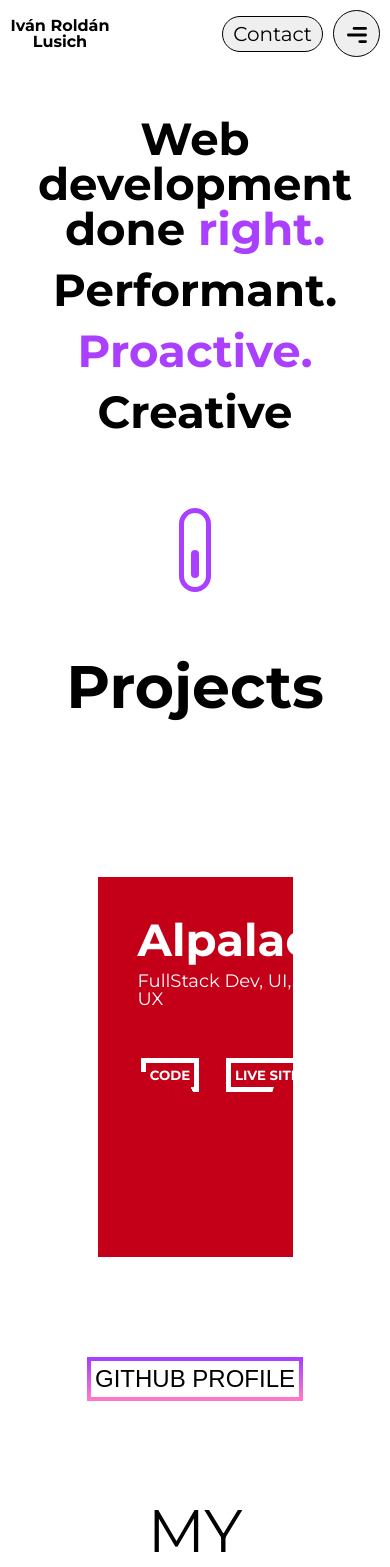
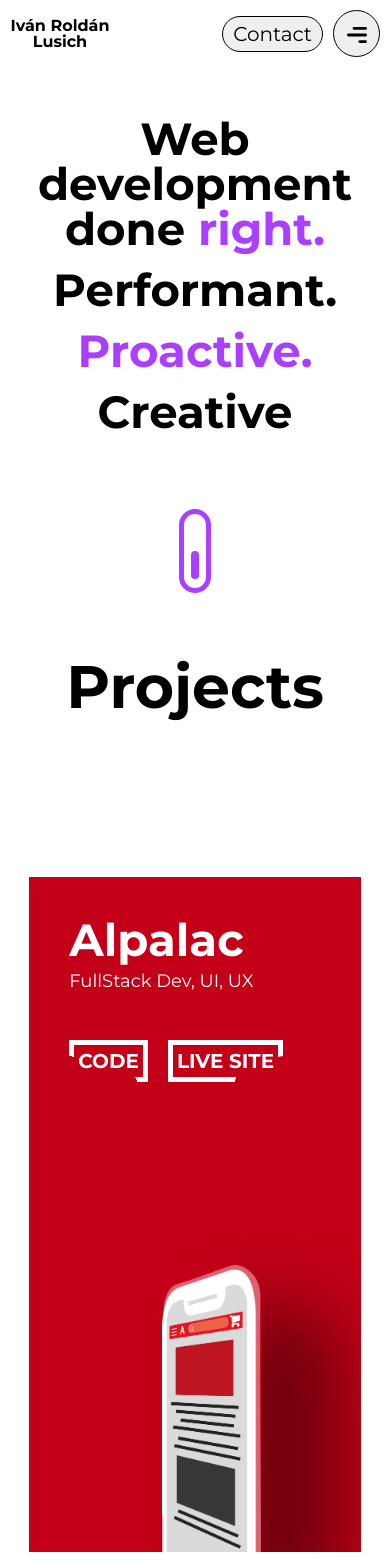
Before and after one commit to ivaanrl/newPortfolio, a Next.js app: page / in a window 390 px wide. Shown: the top 1567 px of the page. Built offline with nearby package versions, Linux system fonts and the light colour scheme.

Commit message:
improve responsiveness

```diff
--- a/containers/projects/firstProject.tsx
+++ b/containers/projects/firstProject.tsx
@@ -40,7 +40,7 @@ const FirstProject = () => {
   };
 
   const [isHovered, setIsHovered] = useState<boolean>(false);
-
+  const [isSVGButtonHovered, setIsSVGButtonHovered] = useState<boolean>(false);
   const handleMouseEnter = () => {
     setIsHovered(true);
   };
@@ -77,13 +77,11 @@ const FirstProject = () => {
             className={styles.image}
           />
         </motion.div>
-        <div
-          style={{
-            position: 'absolute',
-            bottom: '20px',
-            left: '20px',
-            color: 'white',
-          }}
+        <motion.button
+          className={styles.svg__button}
+          onMouseEnter={() => setIsSVGButtonHovered(true)}
+          onMouseLeave={() => setIsSVGButtonHovered(false)}
+          whileHover={{ scale: 1.2 }}
         >
           <motion.svg
             width="50"
@@ -97,9 +95,11 @@ const FirstProject = () => {
                 pathLength: 0,
               }}
               animate={{
-                pathLength: isHovered ? 0.6 : 0,
+                pathLength: isHovered ? (isSVGButtonHovered ? 1 : 0.6) : 0,
                 rotate: isHovered ? 120 : 350,
+                fill: isSVGButtonHovered ? 'white' : 'transparent',
               }}
+              fill="transparent"
               transition={{
                 duration: 0.6,
               }}
@@ -116,8 +116,9 @@ const FirstProject = () => {
                 pathLength: 0,
               }}
               animate={{
-                pathLength: isHovered ? 0.4 : 0,
+                pathLength: isHovered ? (isSVGButtonHovered ? 1 : 0.5) : 0,
                 rotate: isHovered ? 130 : 350,
+                stroke: isSVGButtonHovered ? '#c30017' : 'white',
               }}
               transition={{
                 duration: 0.6,
@@ -137,6 +138,7 @@ const FirstProject = () => {
               }}
               animate={{
                 opacity: isHovered ? 1 : 0,
+                fill: isSVGButtonHovered ? '#c30017' : 'white',
               }}
               transition={{
                 duration: 0.6,
@@ -150,6 +152,7 @@ const FirstProject = () => {
               }}
               animate={{
                 opacity: isHovered ? 1 : 0,
+                fill: isSVGButtonHovered ? '#c30017' : 'white',
               }}
               transition={{
                 duration: 0.6,
@@ -160,7 +163,7 @@ const FirstProject = () => {
               fill="white"
             />
           </motion.svg>
-        </div>
+        </motion.button>
       </motion.div>
     </div>
   );
--- a/package.json
+++ b/package.json
@@ -21,6 +21,7 @@
     "@iconify/icons-simple-icons": "^1.1.0",
     "@iconify/react": "^1.1.3",
     "@popmotion/popcorn": "^0.4.4",
+    "emailjs-com": "^2.6.4",
     "framer-motion": "^2.9.4",
     "next": "10.0.3",
     "react": "17.0.1",
--- a/styles/_media_queries.scss
+++ b/styles/_media_queries.scss
@@ -99,5 +99,13 @@
     @media (min-height: 660px) {
       @content;
     }
+  } @else if $height == 600 {
+    @media (min-height: 600px) {
+      @content;
+    }
+  } @else if $height == 900 {
+    @media (min-height: 900px) {
+      @content;
+    }
   }
 }
--- a/styles/codeAndLiveButtons.module.scss
+++ b/styles/codeAndLiveButtons.module.scss
@@ -31,13 +31,10 @@
   padding: 4px;
   font-family: 'Montserrat';
   color: white;
+  font-size: 20px;
 
   @include mquery(600) {
-    font-size: 24px;
-  }
-
-  @include mquery(900) {
-    font-size: 18px;
+    font-size: 30px;
   }
 
   @include mquery(1000) {
--- a/styles/firstProject.module.scss
+++ b/styles/firstProject.module.scss
@@ -1,24 +1,51 @@
+@import './media_queries';
+
 .container {
   width: 100%;
   margin-top: 160px;
 }
 
 .content__container {
-  width: 50%;
-  height: 45vh;
   margin: auto;
+  height: 60vh;
   background-color: #c30017;
-  display: fleX;
-  flex-direction: row;
+  display: flex;
+  flex-direction: column;
   align-items: flex-end;
   justify-content: space-between;
   overflow-y: hidden;
   position: relative;
+  width: 85%;
+
+  @include mqueryheight(600) {
+    height: 80vh;
+  }
+
+  @include mqueryheight(900) {
+    height: 65vh;
+  }
+
+  @include mquery(1000) {
+    flex-direction: row;
+    height: 45vh;
+  }
+
+  @include mquery(1200) {
+    width: 70%;
+  }
+
+  @include mquery(1400) {
+    width: 65%;
+  }
+
+  @include mquery(1600) {
+    width: 50%;
+  }
 }
 
 .image__container {
-  width: 15%;
-  margin-right: 150px;
+  width: 30%;
+  margin-right: 30%;
 
   //box-shadow: 90px -24px 98px -18px rgba(0, 0, 0, 0.75);
 
@@ -28,6 +55,19 @@
   margin-bottom: -10px;
   background-color: transparent;
   border-top-right-radius: 30px;
+
+  @include mquery(500) {
+    margin-right: 150px;
+    width: 20%;
+  }
+
+  @include mquery(700) {
+    width: 18%;
+  }
+
+  @include mquery(900) {
+    width: 15%;
+  }
 }
 
 .image {
@@ -60,3 +100,12 @@
   margin-top: 10px;
   margin-bottom: 50px;
 }
+
+.svg__button {
+  position: absolute;
+  bottom: 20px;
+  left: 20px;
+  color: white;
+  background-color: transparent;
+  border: none;
+}
```
Also changed, not shown: 1 other file (tests, documents, lock files or other folders).
